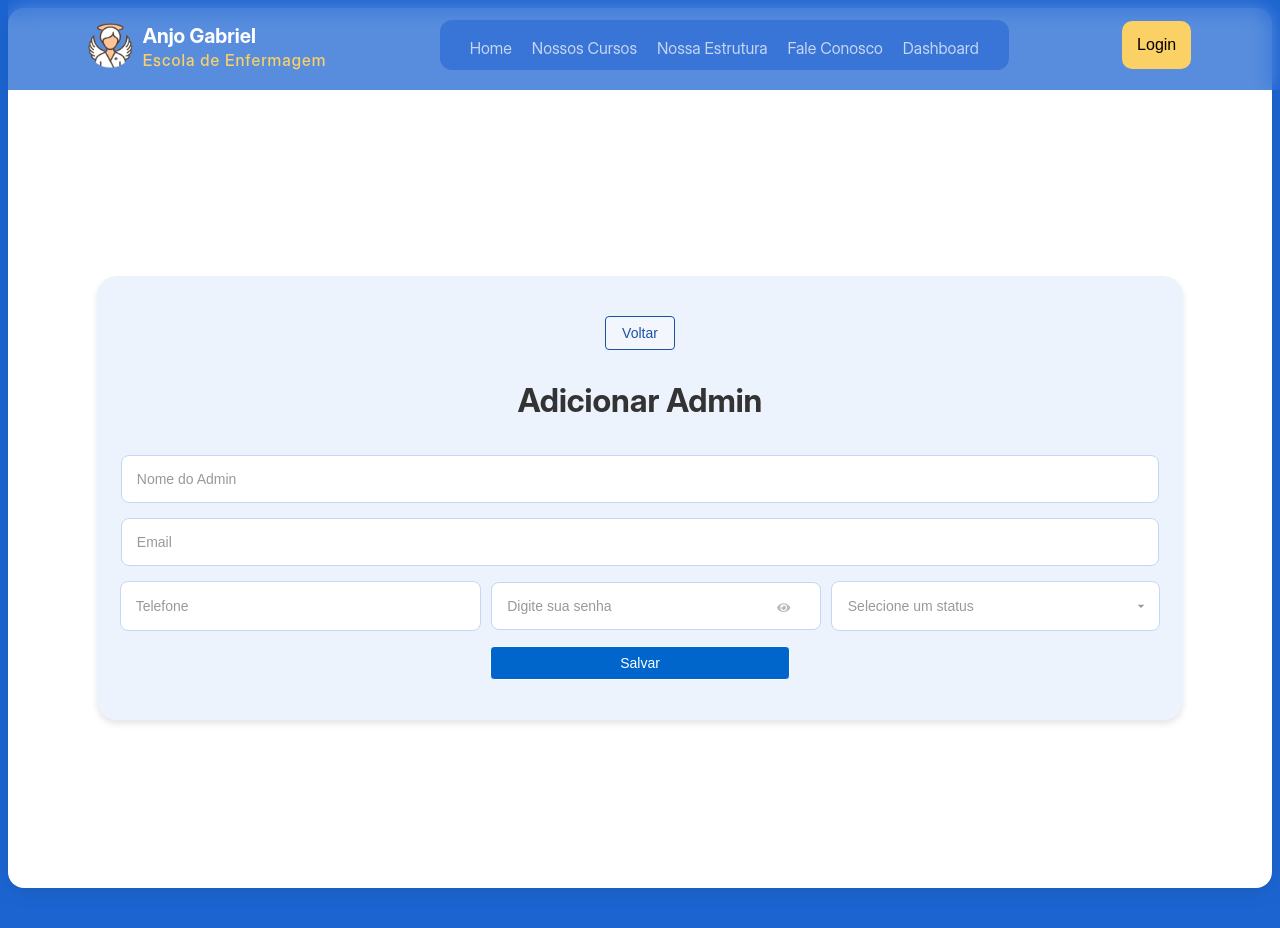
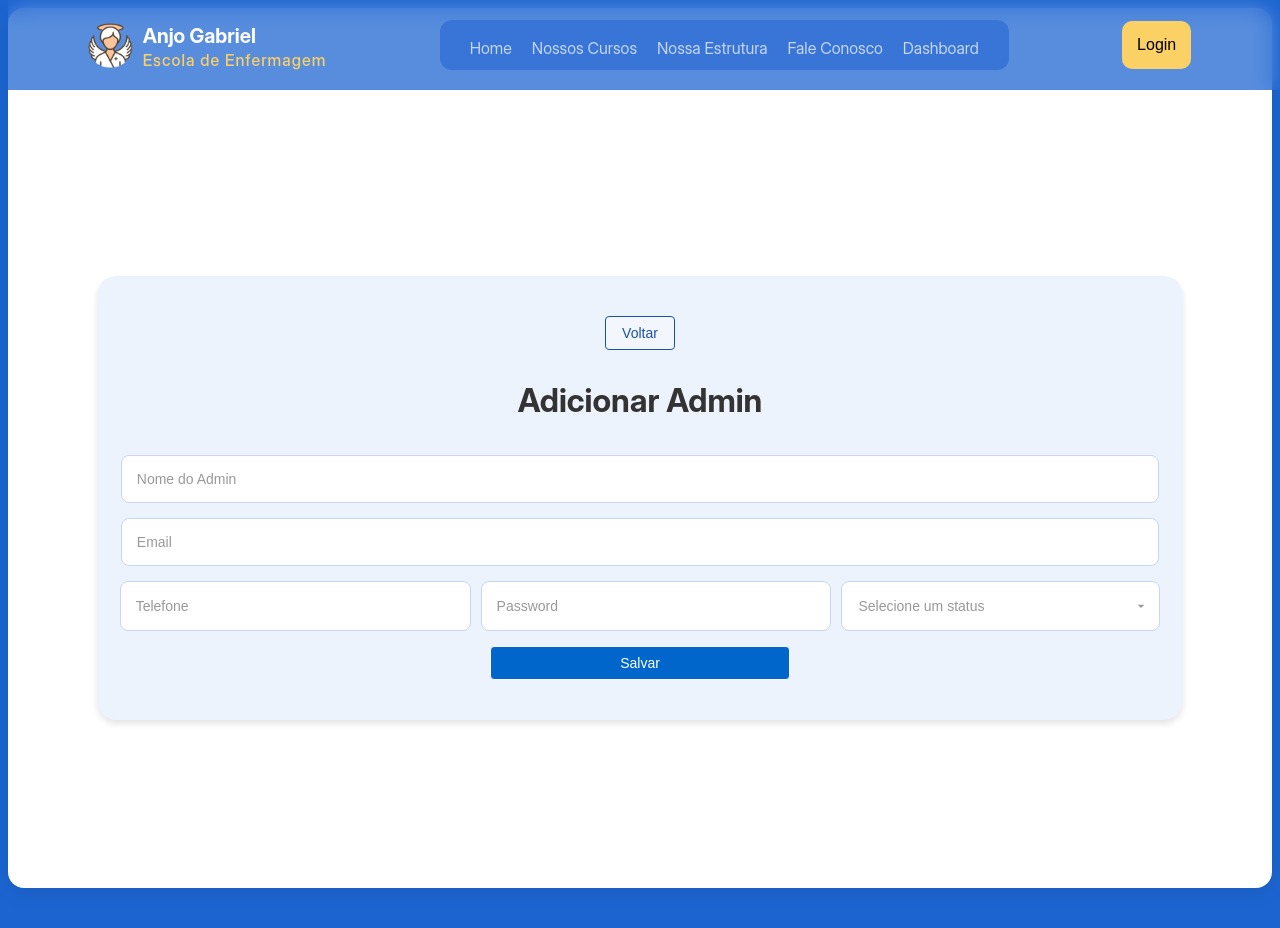
Before and after one commit to MP-oliveira/frontend-anjogabriel, a React (Vite) app in the folder frontend/: page /admins/create in a window 1280 px wide. Shown: the top 928 px of the page. Built offline with nearby package versions, Linux system fonts and the light colour scheme.

Commit message:
fix: adjusting login ok

```diff
--- a/frontend/src/App.jsx
+++ b/frontend/src/App.jsx
@@ -103,7 +103,7 @@ function App() {
             element={user && role.role === 'admin' ? <EditMaterialEUtensilio /> : <Navigate to="/login" />}
           />
 
-          <Route path="/dashboard" element={user ? <Dashboard /> : <Navigate to="/login" />} />
+          <Route path="/dashboard" element={<Dashboard /> } />
           <Route path="/transacoes" element={<Transacoes />} />
           <Route path="/adicionar-transacao" element={<AdicionarTransacao />} />
           <Route path="/adicionar-conta" element={<AdicionarConta />} />
--- a/frontend/src/components/AddAdmin/AddAdmin.jsx
+++ b/frontend/src/components/AddAdmin/AddAdmin.jsx
@@ -2,17 +2,22 @@ import { useState } from "react";
 import api from "../../services/api";
 import { z } from "zod";
 import { useNavigate } from "react-router-dom";
-import '../AddAluno/AddAluno.css';
-import VoltarButton from '../VoltarButton/VoltarButton';
-import InputPassword from '../InputPassword/InputPassword';
-
+import "../AddAluno/AddAluno.css";
+import VoltarButton from "../VoltarButton/VoltarButton";
+import InputPassword from "../InputPassword/InputPassword";
 
 const adminSchema = z.object({
-  nome: z.string().min(3, { message: "O nome precisa ter no mínimo 3 caracteres." }),
+  nome: z
+    .string()
+    .min(3, { message: "O nome precisa ter no mínimo 3 caracteres." }),
   email: z.string().email({ message: "Email inválido." }),
   telefone: z.string().min(10, { message: "Telefone inválido." }),
   role: z.string().nonempty({ message: "Selecione um status válido." }),
-  password: z.string().min(6, { message: "Senha Invalida. A senha de ter pelo menos 6 caracteres. " })
+  password: z
+    .string()
+    .min(6, {
+      message: "Senha Invalida. A senha de ter pelo menos 6 caracteres. ",
+    }),
 });
 
 const AddAdmin = () => {
@@ -23,7 +28,7 @@ const AddAdmin = () => {
     email: "",
     telefone: "",
     role: "",
-    password: ""
+    password: "",
   });
 
   const handleSubmit = async (e) => {
@@ -47,12 +52,12 @@ const AddAdmin = () => {
   const handleChange = (e) => {
     const { name, value } = e.target;
 
-    setAdminData(prev => ({
+    setAdminData((prev) => ({
       ...prev,
       [name]: value,
     }));
 
-    setErrors(prev => ({
+    setErrors((prev) => ({
       ...prev,
       [name]: undefined,
     }));
@@ -61,8 +66,7 @@ const AddAdmin = () => {
   return (
     <div className="form-container">
       <form className="form-add" onSubmit={handleSubmit}>
-
-        <VoltarButton url='/admins' />
+        <VoltarButton url="/admins" />
 
         <h2>Adicionar Admin</h2>
         <input
@@ -72,7 +76,11 @@ const AddAdmin = () => {
           onChange={handleChange}
           placeholder="Nome do Admin"
         />
-        {errors.nome && <p className="error_message" style={{ color: "red" }}>{errors.nome._errors?.[0]}</p>}
+        {errors.nome && (
+          <p className="error_message" style={{ color: "red" }}>
+            {errors.nome._errors?.[0]}
+          </p>
+        )}
 
         <input
           type="email"
@@ -81,7 +89,11 @@ const AddAdmin = () => {
           onChange={handleChange}
           placeholder="Email"
         />
-        {errors.email && <p className="error_message" style={{ color: "red" }}>{errors.email._errors?.[0]}</p>}
+        {errors.email && (
+          <p className="error_message" style={{ color: "red" }}>
+            {errors.email._errors?.[0]}
+          </p>
+        )}
         <div className="input-three-columns">
           <input
             type="text"
@@ -90,15 +102,28 @@ const AddAdmin = () => {
             onChange={handleChange}
             placeholder="Telefone"
           />
-          {errors.telefone && <p className="error_message" style={{ color: "red" }}>{errors.telefone._errors?.[0]}</p>}
-
+          {errors.telefone && (
+            <p className="error_message" style={{ color: "red" }}>
+              {errors.telefone._errors?.[0]}
+            </p>
+          )}
+          {/*
           <InputPassword
             value={adminData.password}
             onChange={(e) => handleChange({ target: { name: 'password', value: e.target.value } })}
+          /> */}
+          <input
+            type="password"
+            name="password"
+            value={adminData.password}
+            onChange={handleChange}
+            placeholder="Password"
           />
-          {errors.password &&
+          {errors.password && (
             <p className="error_message" style={{ color: "red" }}>
-              {errors.password._errors?.[0]}</p>}
+              {errors.password._errors?.[0]}
+            </p>
+          )}
 
           <div className="custom-select-wrapper">
             <select name="role" value={adminData.role} onChange={handleChange}>
@@ -108,9 +133,15 @@ const AddAdmin = () => {
           </div>
         </div>
 
-        {errors.role && <p className="error_message" style={{ color: "red" }}>{errors.role._errors?.[0]}</p>}
+        {errors.role && (
+          <p className="error_message" style={{ color: "red" }}>
+            {errors.role._errors?.[0]}
+          </p>
+        )}
 
-        <button className="aluno-btn" type="submit">Salvar</button>
+        <button className="aluno-btn" type="submit">
+          Salvar
+        </button>
       </form>
     </div>
   );
--- a/frontend/src/pages/Login/Login.jsx
+++ b/frontend/src/pages/Login/Login.jsx
@@ -2,35 +2,37 @@ import { useState, useContext } from "react";
 import api from "../../services/api";
 import "./Login.css";
 import { UserContext } from "../../context/UseContext";
+import { useNavigate } from "react-router-dom";
+import InputPassword from "../../components/InputPassword/InputPassword";
 
 function Login() {
   const [email, setEmail] = useState("");
   const [password, setPassword] = useState("");
   const [role, setRole] = useState("");
-  const { setUser } = useContext(UserContext)
-
+  const { setUser } = useContext(UserContext);
+  const navigate = useNavigate();
 
   const handleLogin = async (e) => {
     e.preventDefault();
-    console.log('Iniciando login...'); // Log de depuração
+    console.log("Iniciando login..."); // Log de depuração
+
     try {
       const response = await api.post("/auth/login", {
         email,
         password,
         role,
       });
-      console.log('response data', response.data)
 
       // Salvar token e informações do usuário
       localStorage.setItem("token", response.data.token);
       localStorage.setItem("user", JSON.stringify(response.data));
-      const newUser = JSON.stringify(localStorage.getItem('user'))
-      console.log("newUseer",newUser)
-      setUser(JSON.stringify(localStorage.getItem('user'))); // Defina o usuário no contexto
+      const newUser = JSON.stringify(localStorage.getItem("user"));
+      console.log("newUseer", newUser);
+      setUser(JSON.stringify(localStorage.getItem("user"))); // Defina o usuário no contexto
       // Redirecionar baseado no papel
       switch (role) {
         case "admin":
-          window.location.href = "/";
+          window.location.href = "/admins";
           break;
         case "professor":
           window.location.href = "/professor/dashboard";
@@ -40,7 +42,7 @@ function Login() {
           break;
       }
     } catch (error) {
-      console.error('Erro no login:', error); // Log de erro detalhado
+      console.error("Erro no login:", error); // Log de erro detalhado
       alert(error.response?.data?.error || "Erro no login");
     }
   };
@@ -54,14 +56,14 @@ function Login() {
           onChange={(e) => setEmail(e.target.value)}
           placeholder="Email"
           required
-          className='form-input'
+          className="form-input"
         />
         <input
           type="password"
+          name="password"
           value={password}
           onChange={(e) => setPassword(e.target.value)}
-          placeholder="Senha"
-          required
+          placeholder="Password"
         />
         <select value={role} onChange={(e) => setRole(e.target.value)} required>
           <option value="">Selecione seu papel</option>
@@ -69,7 +71,9 @@ function Login() {
           <option value="professor">Professor</option>
           <option value="aluno">Aluno</option>
         </select>
-        <button type="submit" className='aluno-btn'>Entrar</button>
+        <button type="submit" className="aluno-btn">
+          Entrar
+        </button>
       </form>
     </div>
   );
```
Also changed, not shown: 2 other files (tests, documents, lock files or other folders).
